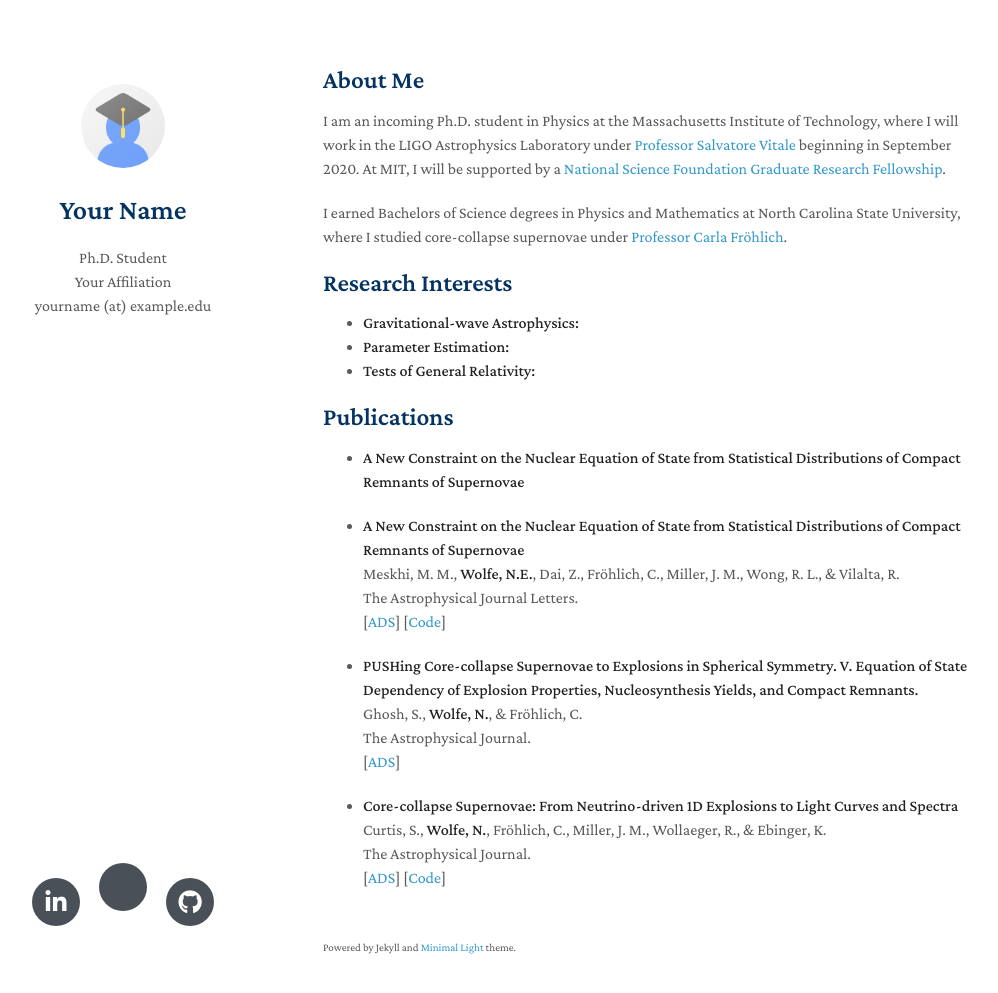
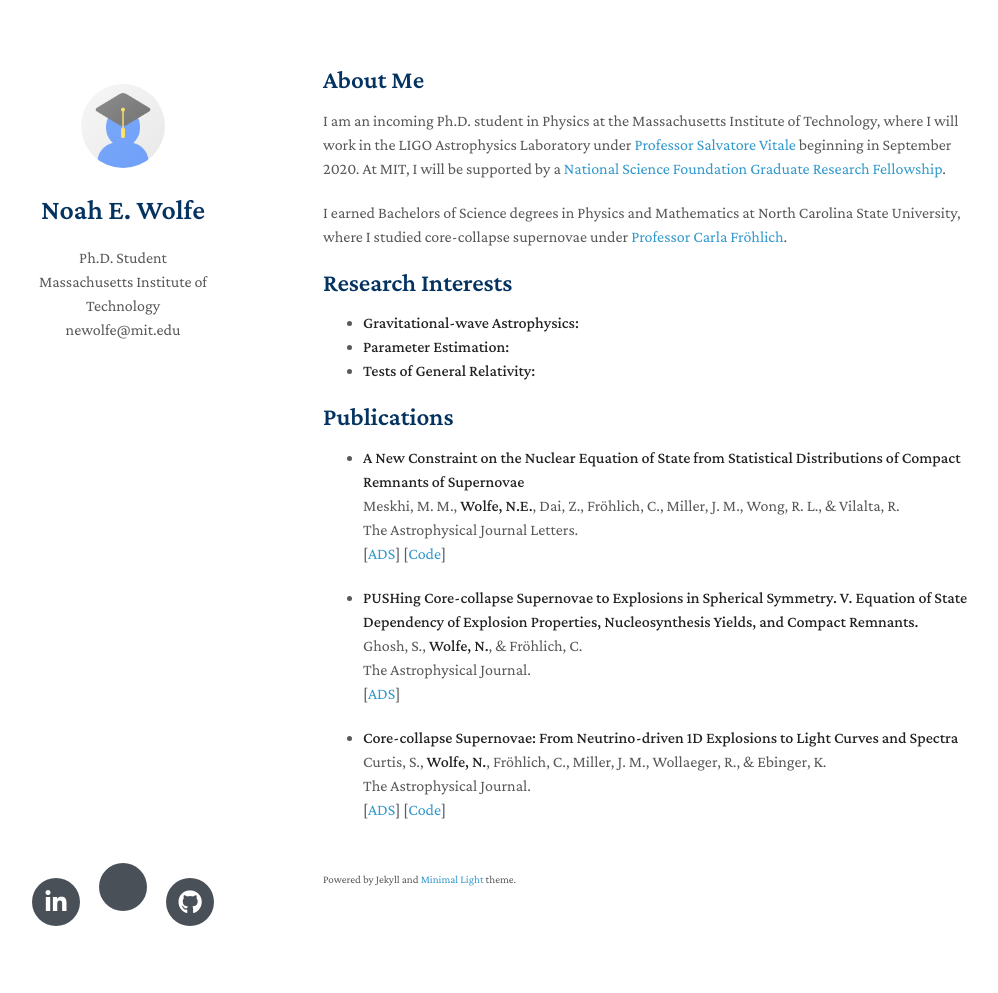
Before and after one commit to noahewolfe/noahewolfe.github.io, a Jekyll site: the page built from index.md, in a window 1280 px wide and 1028 px high. Shown: the top 993 px of the window, without its empty margins (147-1145 px from the left). Built offline with Jekyll 4.4.1, drawn with Linux system fonts in a browser that asks for light colours; nearby versions of some CDN libraries; a style sheet for code colours, icons or effects is not loaded; our own code applies the rules of GitHub Pages for plain Markdown files.

Commit message:
Added affitilation, links, email

```diff
--- a/_config.yml
+++ b/_config.yml
@@ -1,11 +1,11 @@
-title: Your Name
+title: Noah E. Wolfe
 position: Ph.D. Student
-affiliation: Your Affiliation
-email: yourname (at) example.edu
-keywords: minimal academic
-google_scholar: https://scholar.google.com/
-github_link: https://github.com/yaoyao-liu/minimal-light
-linkedin: https://www.linkedin.com/
+affiliation: Massachusetts Institute of Technology
+email: newolfe@mit.edu
+keywords: astrophysics, gravitational waves
+google_scholar: https://scholar.google.com/citations?user=E4uiqucAAAAJ
+github_link: https://github.com/noahewolfe
+linkedin: https://www.linkedin.com/in/noah-wolfe-731845188/
 avatar: ./assets/img/avatar.png
 google_analytics: UA-111540567-4
 favicon: ./assets/img/favicon.png
--- a/index.md
+++ b/index.md
@@ -17,9 +17,6 @@
 - **Tests of General Relativity:**
 
 ## Publications
-
-- **A New Constraint on the Nuclear Equation of State from Statistical Distributions of Compact Remnants
-of Supernovae**
 
 - **A New Constraint on the Nuclear Equation of State from Statistical Distributions of Compact Remnants of Supernovae**
   <br>
```
